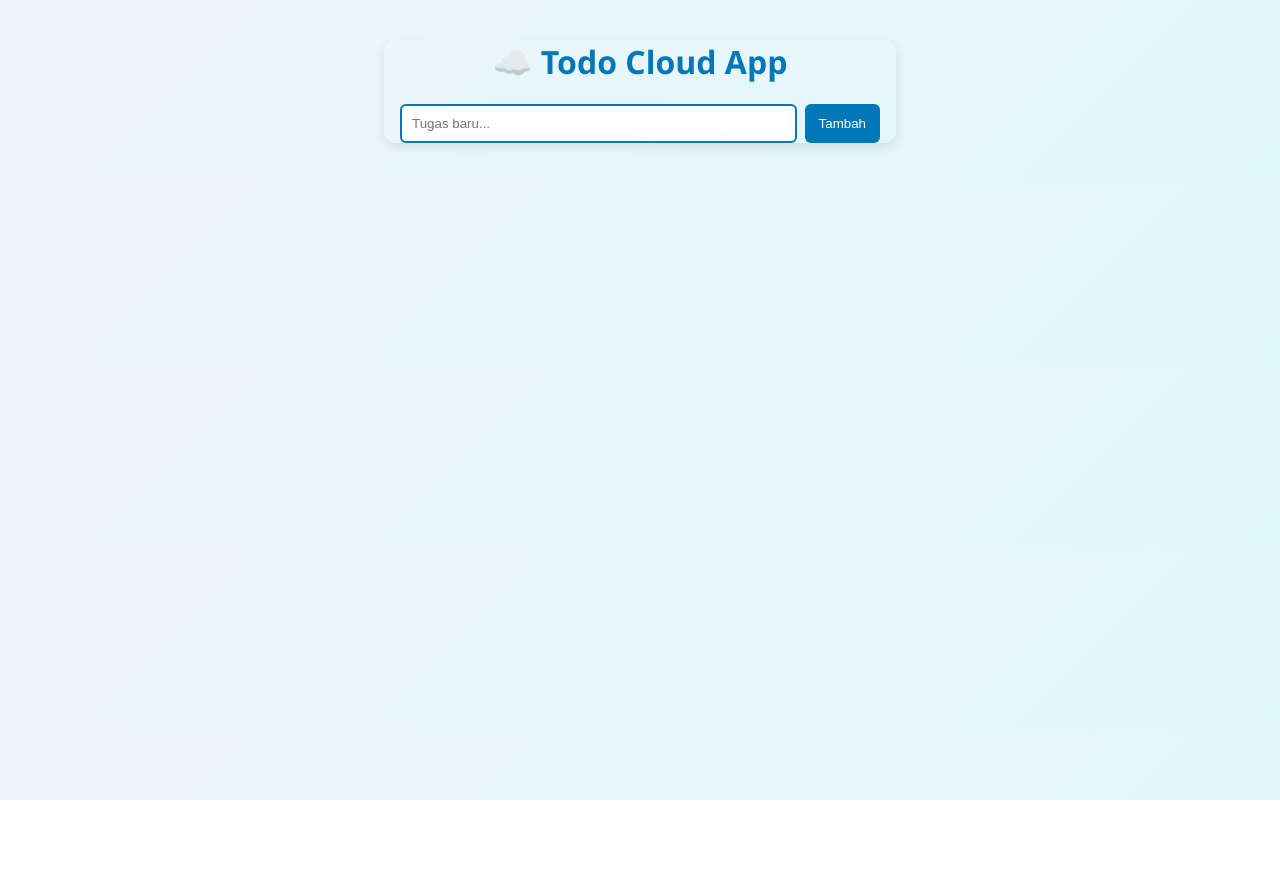
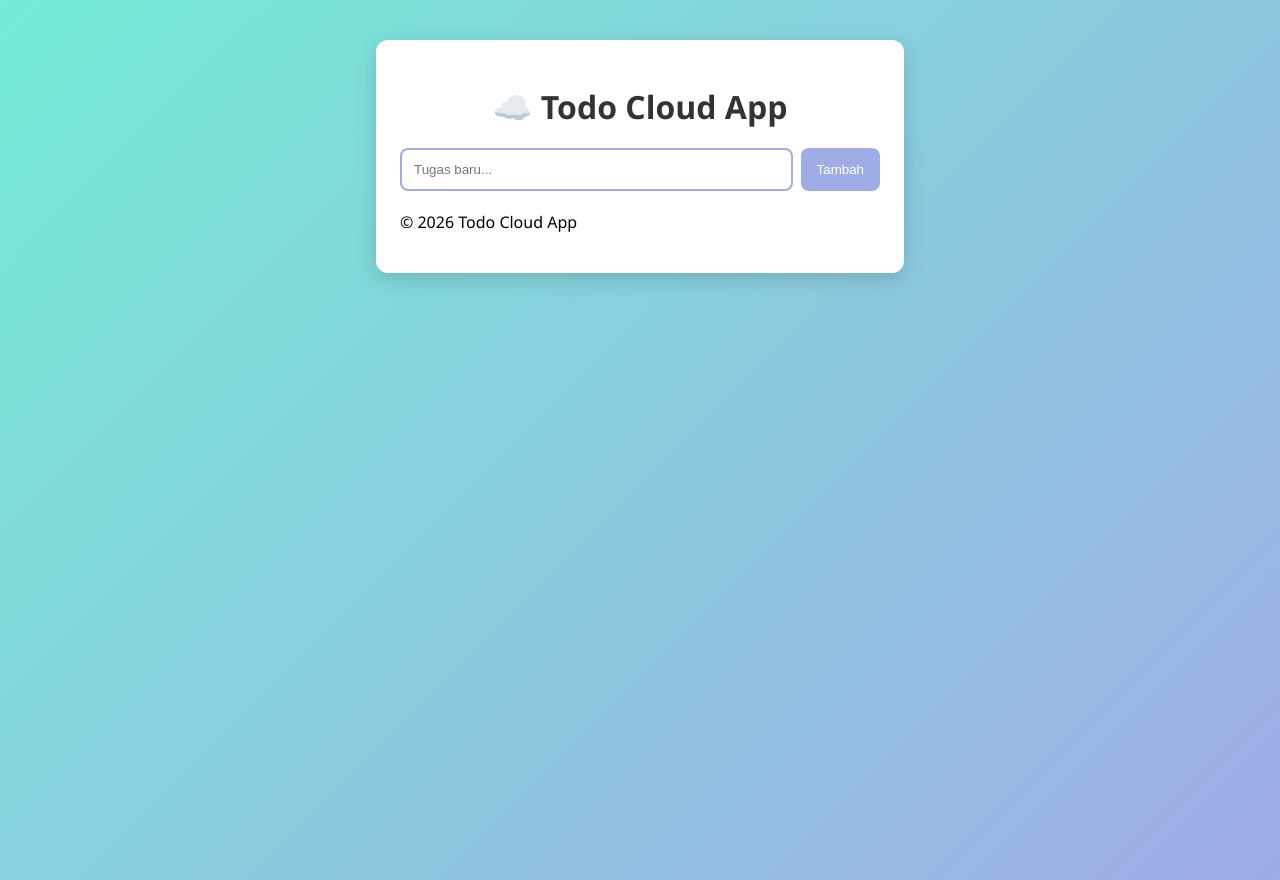
Before and after one commit to Krisnajr46/project_final1, a plain HTML site: page frontend/index.html in a window 1280 px wide. Both pictures are taken after typing "Sample" into the empty fields and a click on the button "Tambah". Before the commit the page ends 800 px from the top, so only its background shows below. Drawn offline with Linux system fonts and the light colour scheme; no server answers.

Commit message:
Update v2

```diff
--- /dev/null
+++ b/frontend/app.js
@@ -0,0 +1,17 @@
+const l = document.getElementById('l');
+const api = (p,o)=>fetch('/api'+p,{headers:{'Content-Type':'application/json'},...o});
+
+async function load(){
+  const r = await (await api('/todos')).json();
+  l.replaceChildren(...r.map(t => createTodoItem(t)));
+}
+
+document.getElementById('f').onsubmit = async e => {
+  e.preventDefault();
+  const i = document.getElementById('t');
+  await api('/todos',{method:'POST',body:JSON.stringify({title:i.value})});
+  i.value = '';
+  load();
+};
+
+load();
--- /dev/null
+++ b/frontend/components.js
@@ -0,0 +1,16 @@
+function createTodoItem(t) {
+  const li = document.createElement('li');
+  if(t.done) li.className = 'done';
+
+  const s = document.createElement('span');
+  s.textContent = t.title;
+  s.style.cursor = 'pointer';
+  s.onclick = async () => { await api('/todos/'+t.id,{method:'PATCH'}); load(); };
+
+  const b = document.createElement('button');
+  b.textContent = '🗑';
+  b.onclick = async () => { await api('/todos/'+t.id,{method:'DELETE'}); load(); };
+
+  li.append(s,b);
+  return li;
+}
--- a/frontend/index.html
+++ b/frontend/index.html
@@ -1,29 +1,29 @@
 <!doctype html>
-<html lang="id"><head><meta charset="utf-8">
-<meta name="viewport" content="width=device-width,initial-scale=1">
-<title>Todo Cloud App</title>
-<link rel="stylesheet" href="style.css">
-</head><body>
-<h1>☁️ Todo Cloud App</h1>
-<form id="f"><input id="t" placeholder="Tugas baru..." maxlength="200" required><button>Tambah</button></form>
-<ul id="l"></ul>
-<script>
-const l=document.getElementById('l');
-const api=(p,o)=>fetch('/api'+p,{headers:{'Content-Type':'application/json'},...o});
-async function load(){
-  const r=await (await api('/todos')).json();
-  l.replaceChildren(...r.map(t=>{
-    const li=document.createElement('li'); if(t.done) li.className='done';
-    const s=document.createElement('span'); s.textContent=t.title; s.style.cursor='pointer';
-    s.onclick=async()=>{await api('/todos/'+t.id,{method:'PATCH'});load()};
-    const b=document.createElement('button'); b.textContent='✕';
-    b.onclick=async()=>{await api('/todos/'+t.id,{method:'DELETE'});load()};
-    li.append(s,b); return li;
-  }));
-}
-document.getElementById('f').onsubmit=async e=>{
-  e.preventDefault(); const i=document.getElementById('t');
-  await api('/todos',{method:'POST',body:JSON.stringify({title:i.value})}); i.value=''; load();
-};
-load();
-</script></body></html>
+<html lang="id">
+<head>
+  <meta charset="utf-8">
+  <meta name="viewport" content="width=device-width,initial-scale=1">
+  <title>Todo Cloud App</title>
+  <link rel="stylesheet" href="style.css">
+  <link rel="stylesheet" href="theme.css"> <!-- opsional -->
+</head>
+<body>
+  <div class="container">
+    <header>
+      <h1>☁️ Todo Cloud App</h1>
+    </header>
+    <main>
+      <form id="f">
+        <input id="t" placeholder="Tugas baru..." maxlength="200" required>
+        <button>Tambah</button>
+      </form>
+      <ul id="l"></ul>
+    </main>
+    <footer>
+      <p>© 2026 Todo Cloud App</p>
+    </footer>
+  </div>
+  <script src="components.js"></script>
+  <script src="app.js"></script>
+</body>
+</html>
--- a/frontend/style.css
+++ b/frontend/style.css
@@ -1,57 +1,69 @@
 body {
   font-family: 'Segoe UI', sans-serif;
-  max-width: 480px;
-  margin: 40px auto;
-  padding: 0 16px;
-  color: #333;
-  background: linear-gradient(135deg, #f0f4ff, #e0f7fa);
-  border-radius: 12px;
-  box-shadow: 0 4px 12px rgba(0,0,0,0.1);
+  background: linear-gradient(135deg, #74ebd5, #9face6);
+  min-height: 100vh;
+  margin: 0;
+  display: flex;
+  justify-content: center;
+  align-items: flex-start;
+  padding: 40px;
 }
 
-h1 {
+.container {
+  background: white;
+  width: 100%;
+  max-width: 480px;
+  border-radius: 12px;
+  box-shadow: 0 6px 20px rgba(0,0,0,0.15);
+  padding: 24px;
+}
+
+header h1 {
   text-align: center;
-  color: #0077b6;
+  color: #333;
+  margin-bottom: 20px;
 }
 
 form {
   display: flex;
   gap: 8px;
-  margin-bottom: 16px;
+  margin-bottom: 20px;
 }
 
 input {
   flex: 1;
-  padding: 10px;
-  border: 2px solid #0077b6;
-  border-radius: 6px;
+  padding: 12px;
+  border: 2px solid #9face6;
+  border-radius: 8px;
 }
 
 button {
-  padding: 10px 14px;
-  background: #0077b6;
+  padding: 12px 16px;
+  background: #9face6;
   color: white;
   border: none;
-  border-radius: 6px;
+  border-radius: 8px;
   cursor: pointer;
   transition: 0.3s;
 }
 
 button:hover {
-  background: #023e8a;
+  background: #6a82fb;
 }
 
 li {
+  background: #f9f9f9;
+  margin-bottom: 10px;
+  padding: 12px;
+  border-radius: 8px;
   display: flex;
   justify-content: space-between;
-  padding: 10px;
-  border-bottom: 1px solid #eee;
-  list-style: none;
+  align-items: center;
   transition: 0.3s;
 }
 
 li:hover {
-  background: #f1f1f1;
+  background: #ececec;
 }
 
 .done span {
```
